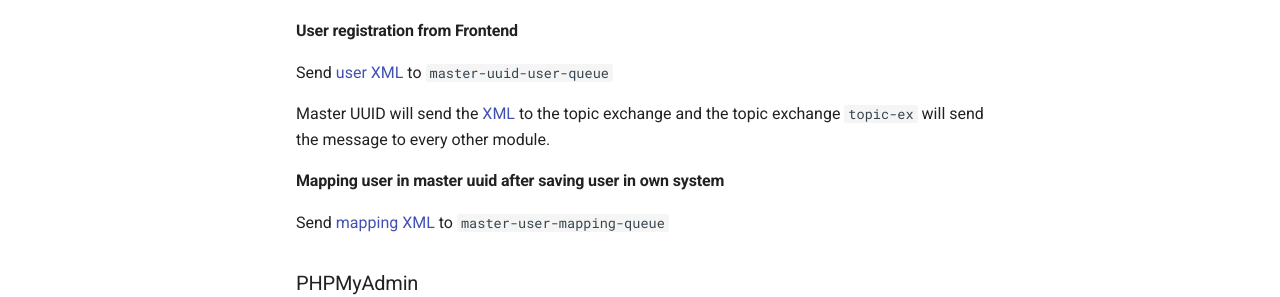
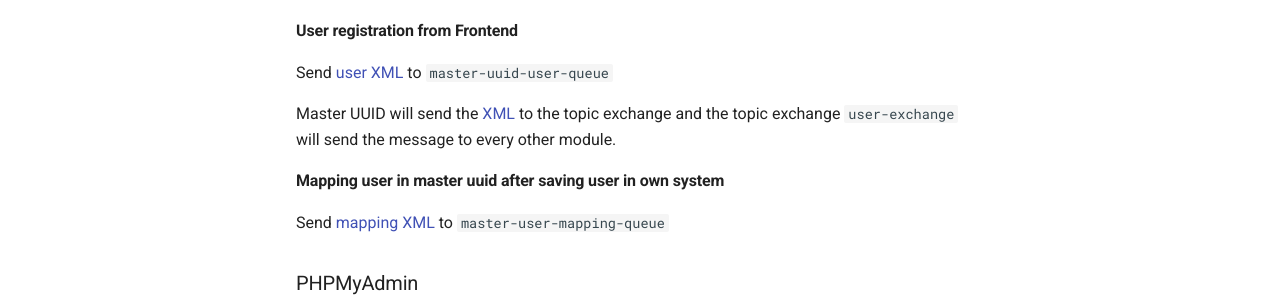
Before and after one commit to seppeconinx/docs, an MkDocs documentation site: the page built from docs/modules/Master UUID.md, in a window 1280 px wide and 1152 px high. Shown: the part 524-821 px from the top of the window. Built offline with MkDocs 1.6.1 and Material for MkDocs 9.7.7, drawn with Linux system fonts in a browser that asks for light colours; comment, search, counter and statistics services are not loaded.

Commit message:
Changed name of exchange that master uuid sends the new users to

```diff
--- a/docs/modules/Master UUID.md
+++ b/docs/modules/Master UUID.md
@@ -14,7 +14,7 @@ Type: console app
 #### User registration from Frontend
 Send [user XML](https://anyvent.github.io/docs/architecture/XML/#user) to `master-uuid-user-queue`
 
-Master UUID will send the [XML](https://anyvent.github.io/docs/architecture/XML/#user) to the topic exchange and the topic exchange `topic-ex` will send the message to every other module.
+Master UUID will send the [XML](https://anyvent.github.io/docs/architecture/XML/#user) to the topic exchange and the topic exchange `user-exchange` will send the message to every other module.
 
 
 #### Mapping user in master uuid after saving user in own system
```
